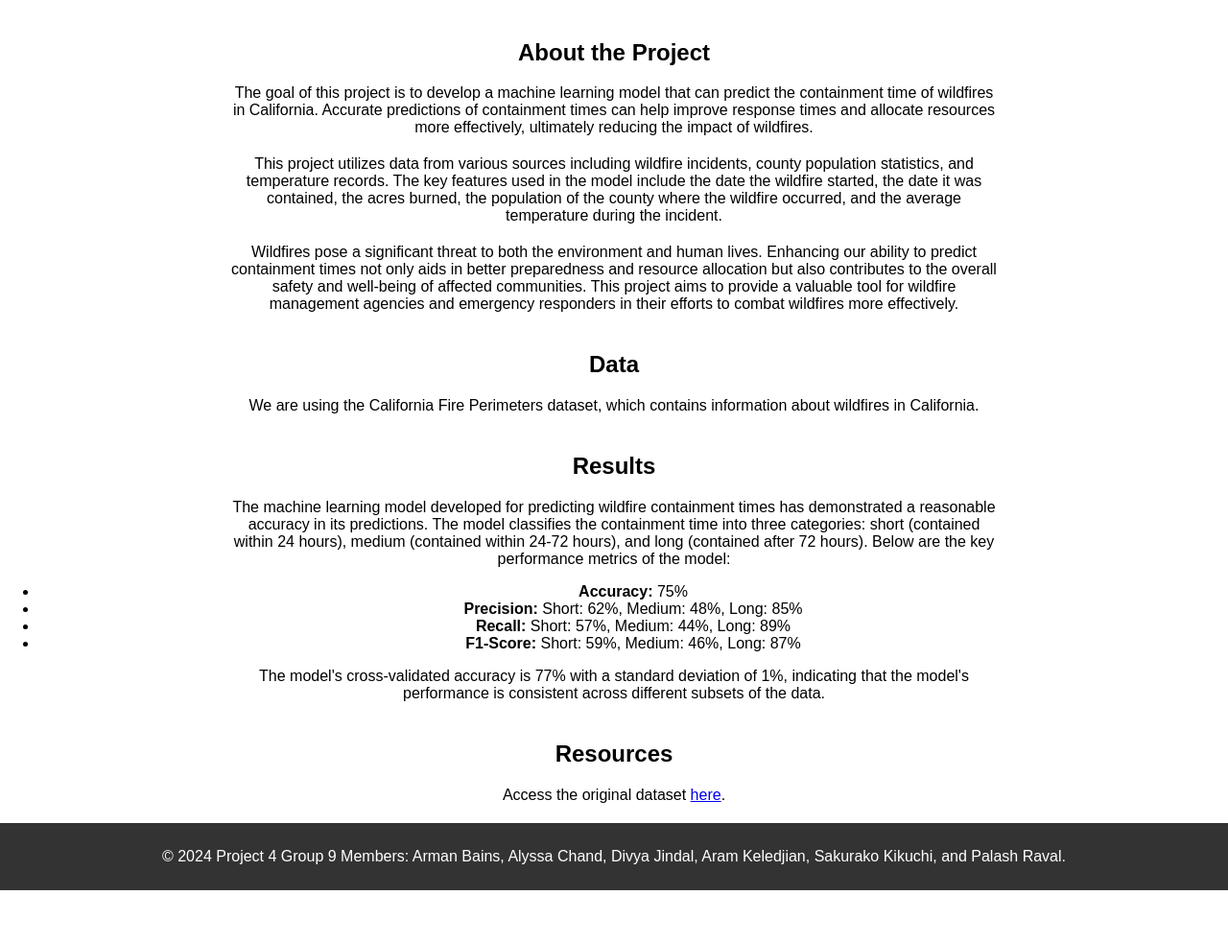
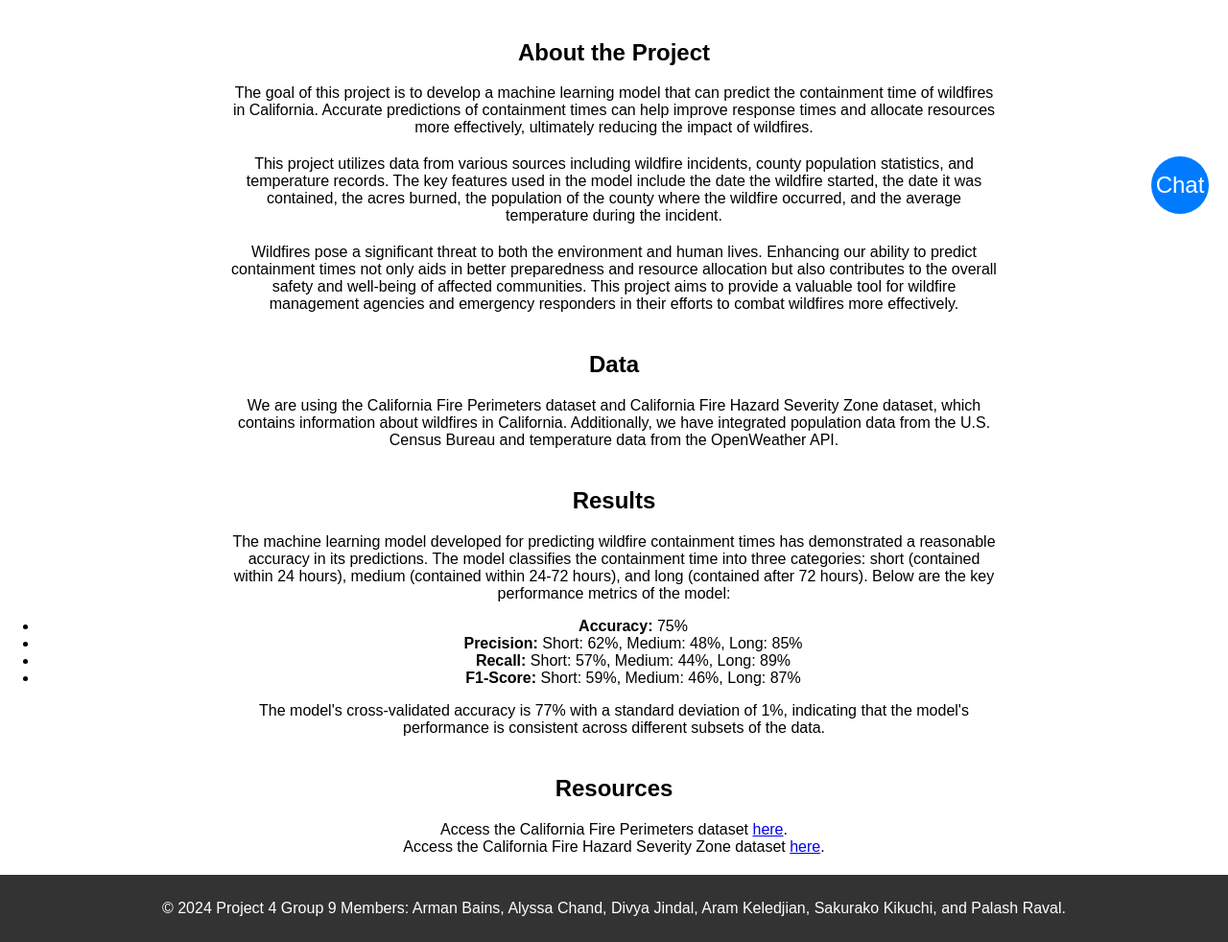
Before and after one commit to Sarah0215/Project4_Group9, a Flask app: page / in a window 1280 px wide. Shown: the part 557-1539 px from the top of the page at 96% size. Before the commit the page ends 1485 px from the top, so only its background shows below. Run offline with Flask 3, Linux system fonts and the light colour scheme; parts of the project's set-up code (start-up, migrations or seed data) failed here and were passed over.

Commit message:
added chatbot

```diff
--- a/templates/index.html
+++ b/templates/index.html
@@ -48,8 +48,8 @@
                 </select>
 
                 <button type="submit">Predict</button>
+                <div class="spinner" id="loading-spinner"></div>
             </form>
-            <div class="spinner" id="loading-spinner" style="display: none;">Loading...</div>
             <div id="prediction-result"></div>
         </section>
         <section id="about">
@@ -69,7 +69,9 @@
         </section>
         <section id="data">
             <h2>Data</h2>
-            <p>We are using the California Fire Perimeters dataset, which contains information about wildfires in California.</p>
+            <p>We are using the California Fire Perimeters dataset and California Fire Hazard Severity Zone dataset, which contains information about wildfires in California.
+                Additionally, we have integrated population data from the U.S. Census Bureau and temperature data from the OpenWeather API.
+            </p>
         </section>
         <section id="results">
             <h2>Results</h2>
@@ -87,8 +89,30 @@
         </section>
         <section id="resources">
             <h2>Resources</h2>
-            <p>Access the original dataset <a href="https://catalog.data.gov/dataset/california-fire-perimeters-all-b3436" target="_blank">here</a>.</p>
+            <p>Access the California Fire Perimeters dataset <a href="https://catalog.data.gov/dataset/california-fire-perimeters-all-b3436" target="_blank">here</a>.</p>
+            <p>Access the California Fire Hazard Severity Zone dataset <a href="https://catalog.data.gov/dataset/california-fire-hazard-severity-zone-viewer-8abb4" target="_blank">here</a>.</p>
         </section>
+
+
+    <!-- Chatbot Button -->
+    <button id="open-chatbot" class="chatbot-button">Chat</button>
+
+    <!-- Chatbot Modal -->
+    <div class="chatbot-container">
+        <div class="chatbot-header">
+            <h2>Chat with us</h2>
+            <span class="close-chatbot">×</span>
+        </div>
+        <div class="chatbot-body">
+            <div class="chat-logs" id="chatlogs">
+                <!-- Chat messages will be appended here -->
+            </div>
+            <div class="chat-input-container">
+                <input type="text" id="chat-input" placeholder="Type your message...">
+                <button id="send-btn">Send</button>
+            </div>
+        </div>
+    </div>
     </main>
     <footer>
         <p>&copy; 2024 Project 4 Group 9 Members: Arman Bains, Alyssa Chand, Divya Jindal, Aram Keledjian, Sakurako Kikuchi, and Palash Raval.</p>
```
